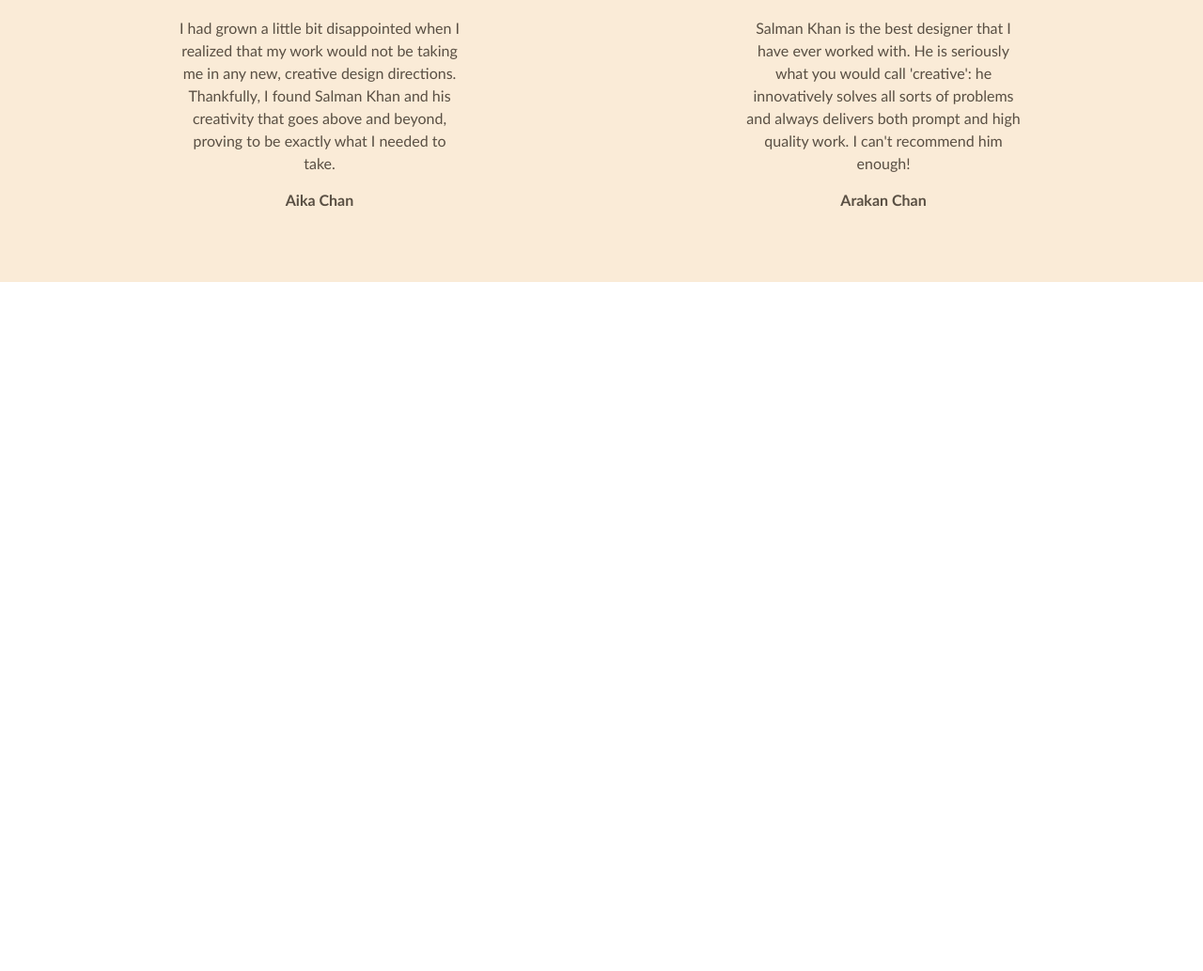
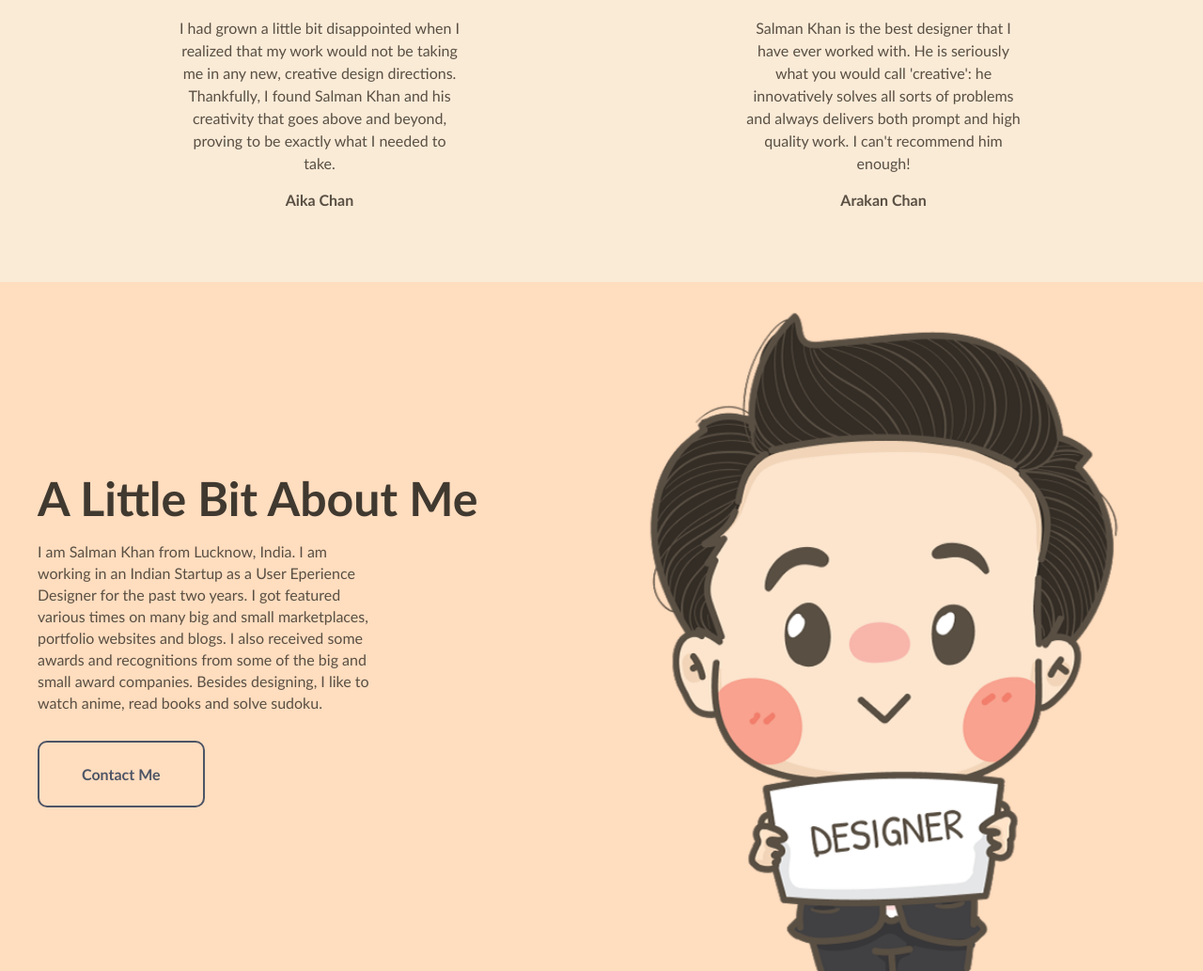
Before and after one commit to BerkCanpolat/Frontend-BasicPortfolio, a plain HTML site: page index.html in a window 1280 px wide. Shown: the part 2499-3532 px from the top of the page at 94% size. Before the commit the page ends 2799 px from the top, so only its background shows below. Drawn offline with Linux system fonts and the light colour scheme.

Commit message:
ABout me section of the simple portfolio site completed

```diff
--- a/index.html
+++ b/index.html
@@ -63,31 +63,40 @@
           <div class="recent-work__items">
             <div class="items-left">
               <h2>Sheepify States</h2>
-                    <p>Designed Some empty state screens in kawaii style for the popular sheepify app</p>
+              <p>
+                Designed Some empty state screens in kawaii style for the
+                popular sheepify app
+              </p>
               <p class="view-p">View Case Study</p>
             </div>
             <div class="items-right">
-                    <img src="img/mid-one.png" alt="">
+              <img src="img/mid-one.png" alt="" />
             </div>
           </div>
           <div class="recent-work__items">
             <div class="items-left">
               <h2>HoneyBunny</h2>
-                    <p>A colorful dashboard to manage your fictional projects and team, all in a single place.</p>
+              <p>
+                A colorful dashboard to manage your fictional projects and team,
+                all in a single place.
+              </p>
               <p class="view-p">View Case Study</p>
             </div>
             <div class="items-right mid-img">
-                    <img src="img/mid-two.png" alt="">
+              <img src="img/mid-two.png" alt="" />
             </div>
           </div>
           <div class="recent-work__items">
             <div class="items-left">
               <h2>Memrise Redesign</h2>
-                    <p>I redesigned the popular language learning app memrise in kawaii style to make it more cute.</p>
+              <p>
+                I redesigned the popular language learning app memrise in kawaii
+                style to make it more cute.
+              </p>
               <p class="view-p">View Case Study</p>
             </div>
             <div class="items-right">
-                    <img src="img/mid-three.png" alt="">
+              <img src="img/mid-three.png" alt="" />
             </div>
           </div>
         </div>
@@ -103,17 +112,55 @@
           </div>
           <div class="comment-referance__content">
             <div class="content-left-side">
-                <p>I had grown a little bit disappointed when I realized that my work would not be taking me in any new, creative design directions. Thankfully, I found Salman Khan and his creativity that goes above and beyond, proving to be exactly what I needed to take.</p>
+              <p>
+                I had grown a little bit disappointed when I realized that my
+                work would not be taking me in any new, creative design
+                directions. Thankfully, I found Salman Khan and his creativity
+                that goes above and beyond, proving to be exactly what I needed
+                to take.
+              </p>
               <p class="referance-name">Aika Chan</p>
             </div>
             <div class="content-right-side">
-                <p>Salman Khan is the best designer that I have ever worked with. He is seriously what you would call 'creative': he innovatively solves all sorts of problems and always delivers both prompt and high quality work. I can't recommend him enough!</p>
+              <p>
+                Salman Khan is the best designer that I have ever worked with.
+                He is seriously what you would call 'creative': he innovatively
+                solves all sorts of problems and always delivers both prompt and
+                high quality work. I can't recommend him enough!
+              </p>
               <p class="referance-name">Arakan Chan</p>
             </div>
           </div>
         </div>
       </section>
       <!-- COMMENT REFERANCE END -->
+
+      <!-- ABOUT START -->
+      <section class="about-me">
+        <div class="container">
+          <div class="about-me__main-content">
+            <div class="main-content__left-side">
+              <h1>A Little Bit About Me</h1>
+              <p>
+                I am Salman Khan from Lucknow, India. I am working in an Indian
+                Startup as a User Eperience Designer for the past two years. I
+                got featured various times on many big and small marketplaces,
+                portfolio websites and blogs. I also received some awards and
+                recognitions from some of the big and small award companies.
+                Besides designing, I like to watch anime, read books and solve
+                sudoku.
+              </p>
+              <div class="btn-two about-btn">
+                  <a href="#">Contact Me</a>
+              </div>
+            </div>
+            <div class="main-content__right-side">
+                <img src="img/bg-two.png" alt="">
+            </div>
+          </div>
+        </div>
+      </section>
+      <!-- ABOUT END -->
     </main>
   </body>
 </html>
--- a/style.css
+++ b/style.css
@@ -259,3 +259,50 @@ nav {
     text-align: center;
 }
 /* COMMENT REFERANCE END */
+
+/* ABOUT START */
+.about-me {
+    background-color: var(--recent-bg);
+}
+
+.about-me__main-content {
+    display: flex;
+    align-items: center;
+    justify-content: center;
+    flex-wrap: wrap;
+}
+
+.main-content__left-side {
+    flex: 1;
+}
+
+.main-content__left-side p {
+    max-width: 60%;
+
+    line-height: 23px;
+    color: var(--nav-text);
+}
+
+.main-content__left-side h1 {
+    color: var(--home-text-color);
+    font-size: 50px;
+    font-weight: 600;
+    margin-bottom: 15px;
+}
+
+.btn-two.about-btn{
+    margin-top: 55px;
+}
+
+.main-content__right-side {
+    flex: 1;
+    display: flex;
+    align-items: center;
+    justify-content: center;
+    max-width: 50%;
+}
+
+.main-content__right-side img {
+    width: 100%;
+}
+/* ABOUT END */
```
Lines whose indentation alone changed are shown as unchanged.
